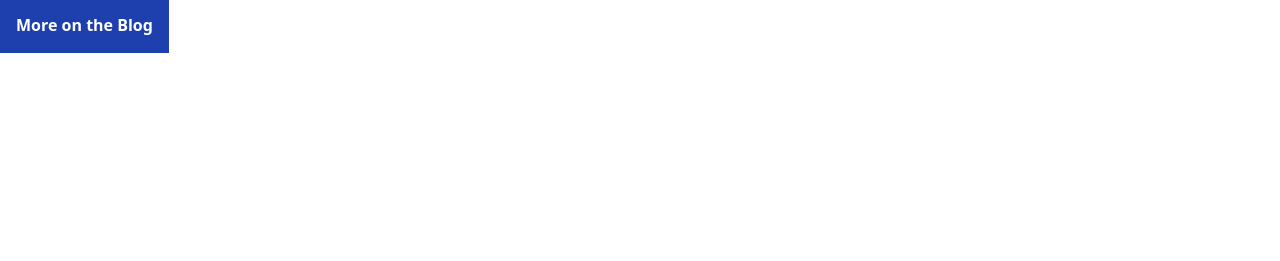
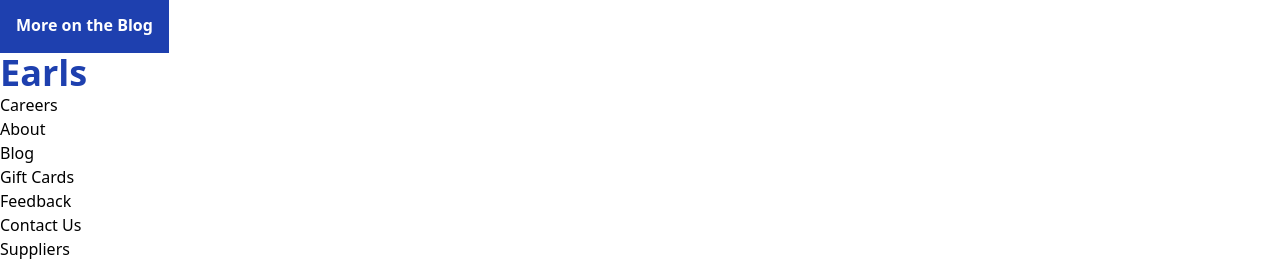
Before and after one commit to Xparham/sliders, a website: page index.html in a window 1280 px wide. Shown: the part 2077-2338 px from the top of the page. Before the commit the page ends 2130 px from the top, so only its background shows below. Drawn offline with nearby package versions, Linux system fonts and the light colour scheme; files that its build step writes are made by us from their sources.

Commit message:
created footer section

```diff
--- a/index.html
+++ b/index.html
@@ -141,6 +141,30 @@
 
     <button class="cursor-pointer hover:bg-gray-800 bg-white text-white bg-blue-800 p-4 font-bold ">More on the Blog</button>
 
+    <div>
+        <H1 class="text-4xl text-blue-800 font-bold">Earls</H1>
+        <div>
+            <p>Careers</p>
+            <p>About</p>
+            <p>Blog</p>
+            <p>Gift Cards</p>
+            <p>Feedback</p>
+            <p>Contact Us</p>
+            <p>Suppliers</p>
+
+
+
+
+
+        </div>
+
+
+
+
+
+
+    </div>
+
 
 
 
```
